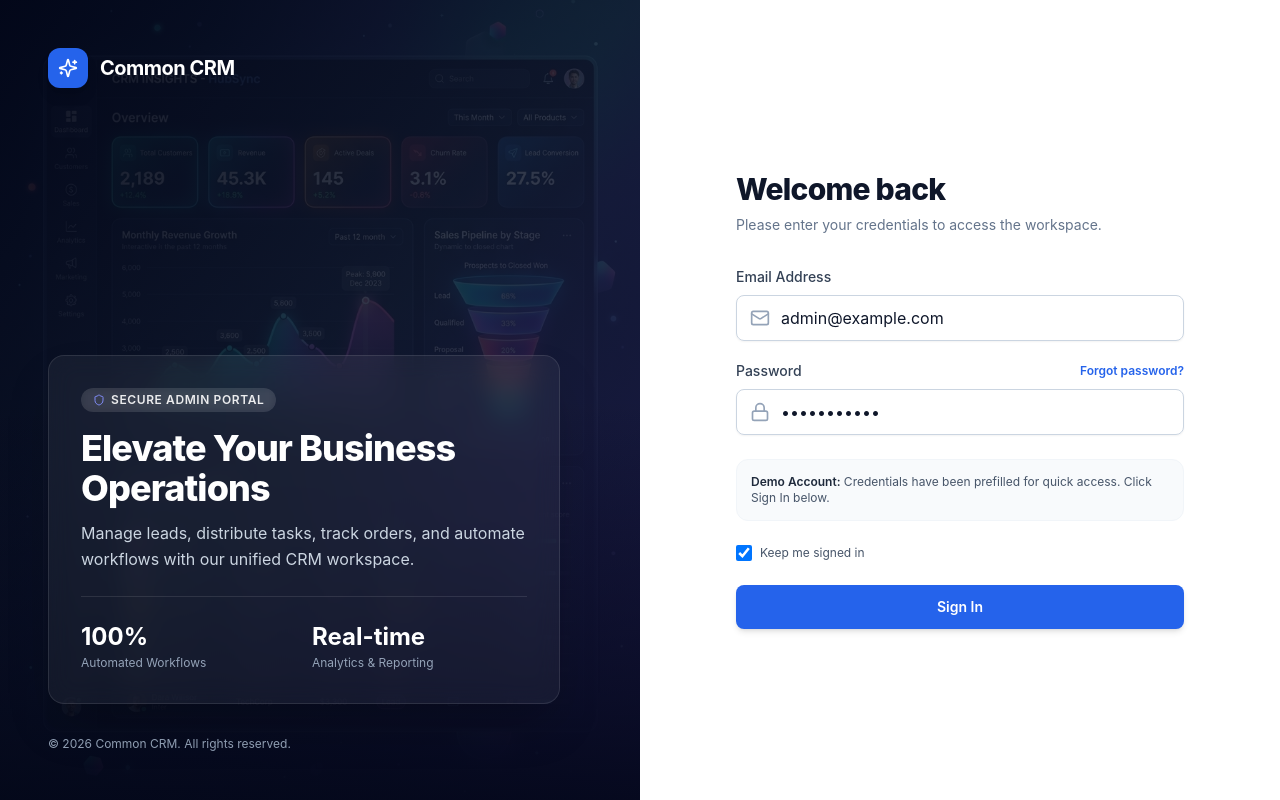
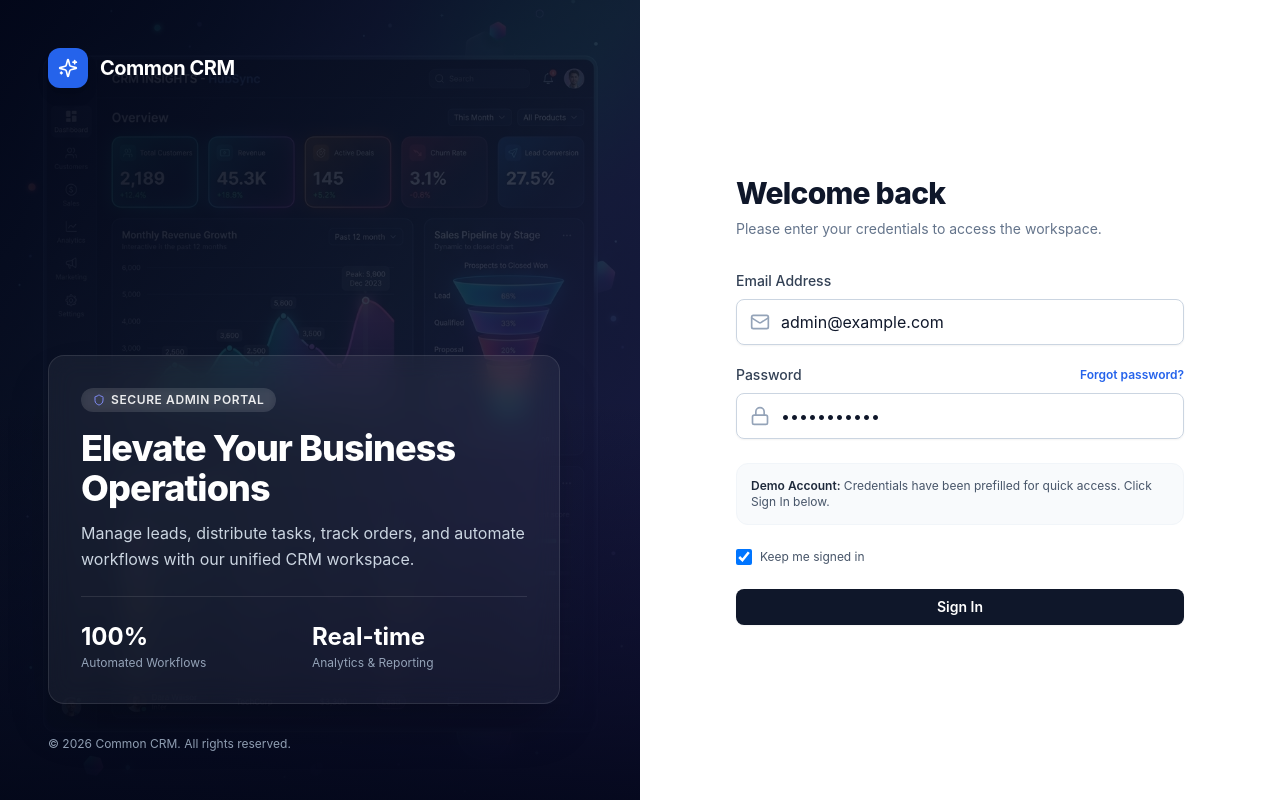
Before and after one commit to HexaNode-Systems/Common_CRM, a React (Vite) app in the folder frontend/: page /login in a window 1280 px wide. Built offline with nearby package versions, Linux system fonts and the light colour scheme; no server answers.

Commit message:
feat: redesign global Button component to support shadcn/ui variants and sizes

```diff
--- a/frontend/src/components/Button.jsx
+++ b/frontend/src/components/Button.jsx
@@ -1,6 +1,40 @@
-export default function Button({ type = 'button', className = '', children, ...props }) {
+export default function Button({
+  type = 'button',
+  variant = 'default',
+  size = 'default',
+  className = '',
+  children,
+  disabled,
+  ...props
+}) {
+  const baseStyles = 'inline-flex items-center justify-center rounded-lg font-semibold text-sm transition-all duration-200 focus-visible:outline-none focus-visible:ring-2 focus-visible:ring-slate-400 focus-visible:ring-offset-2 disabled:pointer-events-none disabled:opacity-50 select-none';
+
+  const variants = {
+    default: 'bg-slate-900 text-white hover:bg-slate-800 shadow-sm border border-transparent active:bg-slate-950',
+    destructive: 'bg-red-600 text-white hover:bg-red-500 shadow-sm border border-transparent active:bg-red-700',
+    outline: 'border border-slate-200 bg-white text-slate-850 hover:bg-slate-50 hover:text-slate-900 shadow-sm active:bg-slate-100',
+    secondary: 'bg-slate-100 text-slate-900 hover:bg-slate-200/80 active:bg-slate-200',
+    ghost: 'text-slate-700 hover:bg-slate-100 hover:text-slate-950 active:bg-slate-200/50',
+    link: 'text-primary underline-offset-4 hover:underline bg-transparent border-none shadow-none',
+  };
+
+  const sizes = {
+    default: 'h-9 px-4 py-2',
+    sm: 'h-8 rounded-md px-3 text-xs',
+    lg: 'h-10 rounded-md px-8 text-base',
+    icon: 'h-9 w-9 p-0',
+  };
+
+  const variantStyle = variants[variant] || variants.default;
+  const sizeStyle = sizes[size] || sizes.default;
+
   return (
-    <button type={type} className={`btn ${className}`} {...props}>
+    <button
+      type={type}
+      disabled={disabled}
+      className={`${baseStyles} ${variantStyle} ${sizeStyle} ${className}`}
+      {...props}
+    >
       {children}
     </button>
   );
```
